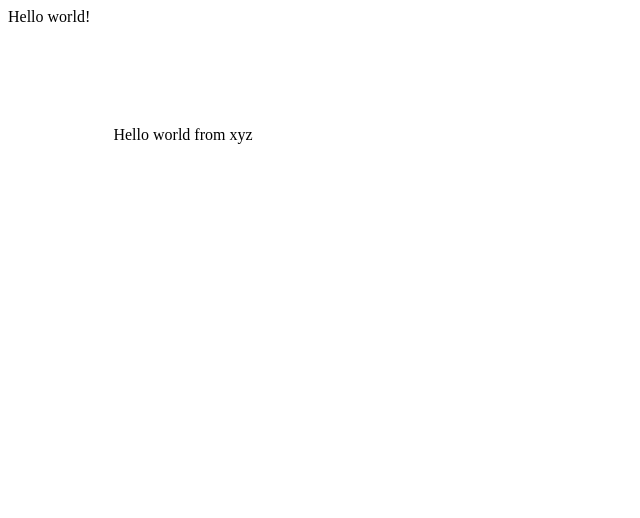
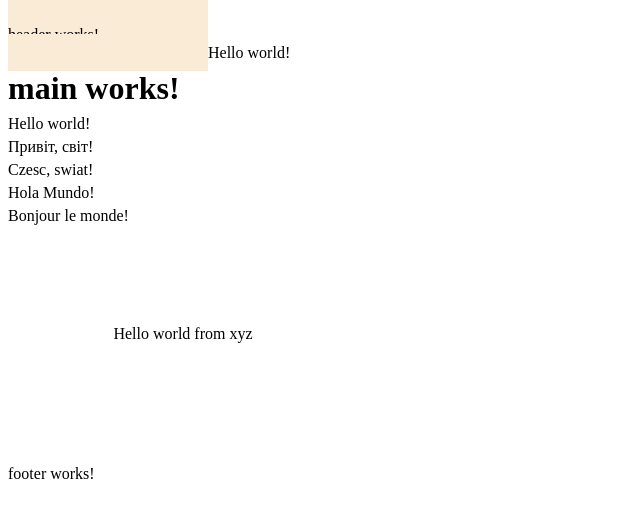
Before and after one commit to Victoriia-Ripka/angular, an Angular app: page / in a window 1280 px wide. Shown: the top 518 px of the page, without its empty margins (0-640 px from the left). Built offline with nearby package versions, Linux system fonts and the light colour scheme.

Commit message:
created animated hello-world-list

```diff
--- a/src/app/app.component.html
+++ b/src/app/app.component.html
@@ -1,9 +1,9 @@
 <div>
-  <header></header>
+  <app-header></app-header>
   <span>{{ title }}</span>
-  <main></main>
+  <app-main></app-main>
   <app-xyz></app-xyz>
-  <footer></footer>
+  <app-footer></app-footer>
 </div>
 
 <router-outlet></router-outlet>
--- a/src/app/hello-world-list/hello-world-list.component.css
+++ b/src/app/hello-world-list/hello-world-list.component.css
@@ -0,0 +1,24 @@
+ul{
+    list-style: none;
+    margin: 0;
+    padding: 0;
+}
+
+.list{
+    margin-bottom: 5px;
+    cursor: pointer;
+}
+
+.list:hover,
+.list:focus {
+    font-weight: bold;
+    color: mediumblue;
+}
+
+.info {
+    margin-top: 20px;
+    font-size: 20px;
+    line-height: 1.3;
+    font-weight: 600;
+    color: mediumblue;
+}
--- a/src/app/hello-world-list/hello-world-list.component.html
+++ b/src/app/hello-world-list/hello-world-list.component.html
@@ -1 +1,11 @@
-<p>hello-world-list works!</p>
+<ul>
+    <li *ngFor="let phrase of phraseList"
+    (click)="onSelect(phrase)"
+    class="list">
+        {{phrase.value}}
+    </li>
+</ul>
+
+<div *ngIf="selectedPhraseLanguage" class="info">
+    Selected Language: {{selectedPhraseLanguage}}
+</div>
--- a/src/app/hello-world-list/hello-world-list.component.ts
+++ b/src/app/hello-world-list/hello-world-list.component.ts
@@ -1,10 +1,25 @@
 import { Component } from '@angular/core';
+import { Phrase } from './phrase';
+
+const PHRASES: Phrase[] = [
+  {value: "Hello world!", language: "English"},
+  {value: "Привіт, світ!", language: "Ukrainian"},
+  {value: "Czesc, swiat!", language: "Polish"},
+  {value: "Hola Mundo!", language: "Spanish"},
+  {value: "Bonjour le monde!", language: "French"},
+]
 
 @Component({
-  selector: 'app-hello-world-list',
+  selector: 'hello-world-list',
   templateUrl: './hello-world-list.component.html',
   styleUrls: ['./hello-world-list.component.css']
 })
+
 export class HelloWorldListComponent {
+  phraseList: Phrase[] = PHRASES;
+  selectedPhraseLanguage: string = '';
 
+  onSelect(selected: Phrase){
+    this.selectedPhraseLanguage = selected.language;
+  }
 }
--- /dev/null
+++ b/src/app/hello-world-list/phrase.ts
@@ -0,0 +1,4 @@
+export interface Phrase {
+    value: string;
+    language: string;
+}
--- a/src/app/main/main.component.html
+++ b/src/app/main/main.component.html
@@ -1 +1,4 @@
-<p>main works!</p>
+<div>
+    <h1>main works!</h1>
+    <hello-world-list></hello-world-list>
+</div>
--- a/src/styles.css
+++ b/src/styles.css
@@ -18,6 +18,13 @@
 
   p {
     margin: 0;
+  }
+
+  app-header {
+    width: 100%;
+    height: 50px;
+    padding: 10px 200px;
+    background-color: antiquewhite;
   }
 
   .spacer {
```
